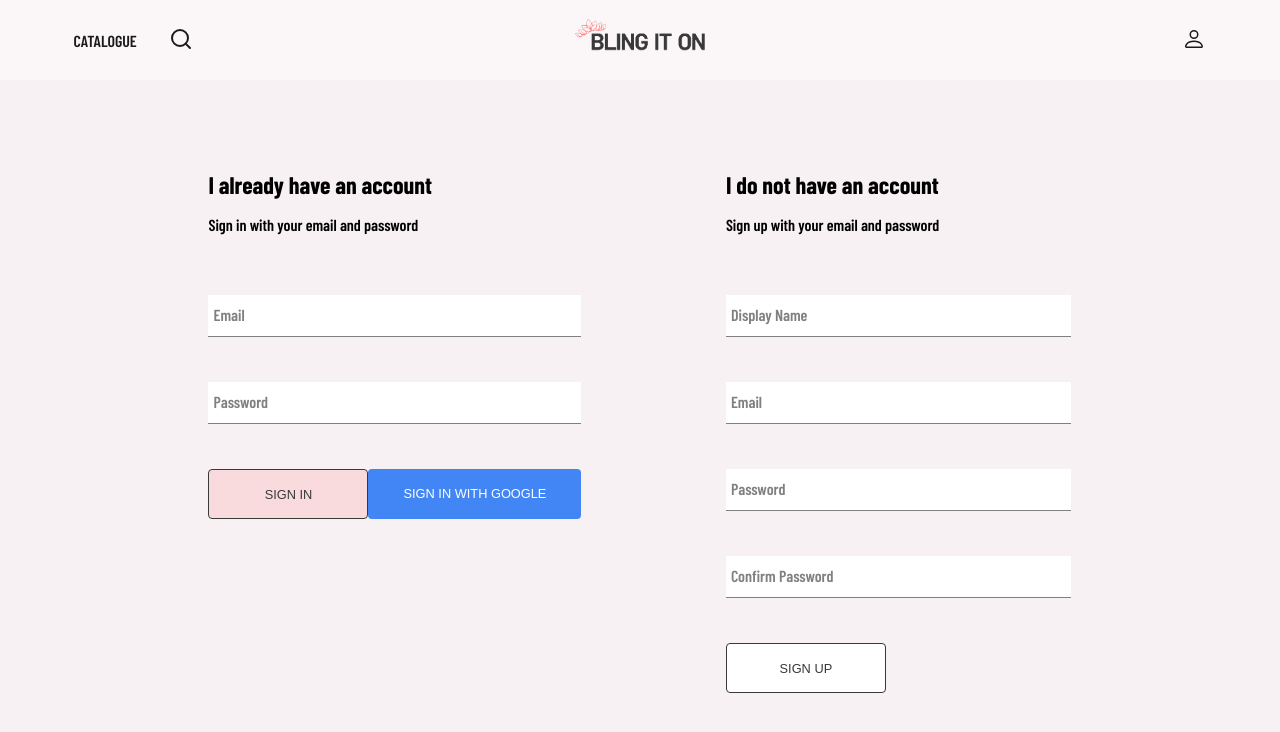
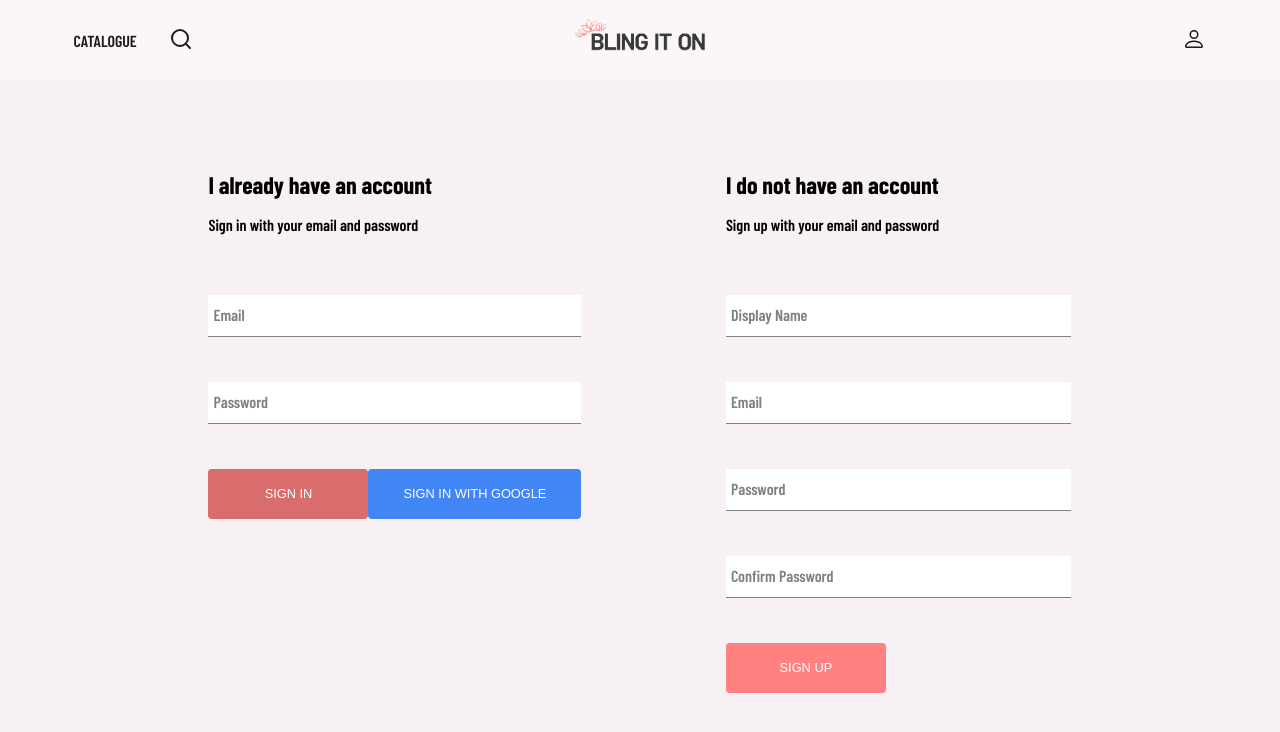
Before and after one commit to rafalin0/ecommerce, a React (Create React App) app: page /account in a window 1280 px wide. In both pictures the pointer is over the button "SIGN IN". Shown: the top 732 px of the page. Built offline with nearby package versions, Linux system fonts and the light colour scheme; no server answers; some icons are missing; a web font is replaced by a local one.

Commit message:
change button class on sign in, sign up, category item components

```diff
--- a/src/components/button/button.scss
+++ b/src/components/button/button.scss
@@ -15,9 +15,8 @@
   border-radius: 0.25rem;
 
   &:hover {
-    background-color: white;
-    color: #393939;
-    border: 1px solid #393939;
+    background-color: #d96c6c;
+    border: none;
   }
 
   &.google-sign-in {
--- a/src/components/category-item/Category.jsx
+++ b/src/components/category-item/Category.jsx
@@ -1,4 +1,7 @@
 import React, { useState } from "react";
+
+import Button from "../button/Button";
+
 import "./category.scss";
 
 function Category(props) {
@@ -22,7 +25,7 @@ function Category(props) {
         }}
       />
       <div className="category-text-container">
-        {isMouseOver ? <p>shop now</p> : <h2>{title}</h2>}
+        {isMouseOver ? <Button>shop now</Button> : <h2>{title}</h2>}
       </div>
     </div>
   );
--- a/src/components/category-item/category.scss
+++ b/src/components/category-item/category.scss
@@ -15,16 +15,15 @@
     cursor: pointer;
 
     & .category-image {
-      transform: scale(1.1);
-      transition: transform 6s cubic-bezier(0.25, 0.45, 0.45, 0.95);
+      filter: blur(1px) brightness(85%);
     }
 
-    & .category-text-container {
-      opacity: 0.9;
-      border-radius: 5px;
-      background: rgba(255, 255, 255, 0.7);
-      box-shadow: 0 5px 5px 5px rgba(106, 106, 106, 0.2);
-    }
+    // & .category-text-container {
+    //   opacity: 0.9;
+    //   border-radius: 5px;
+    //   background: rgba(255, 255, 255, 0.7);
+    //   box-shadow: 0 5px 5px 5px rgba(106, 106, 106, 0.2);
+    // }
   }
 
   &.large {
--- a/src/components/hero-section/HeroSection.jsx
+++ b/src/components/hero-section/HeroSection.jsx
@@ -13,7 +13,7 @@ function HeroSection() {
         <div className="body">
           <p>dainty, elegant, timeless</p>
           <p>
-            emphasiz ing women's elegance and independent and confident attitude
+            emphasizing women's elegance and independent and confident attitude
             towards life, integrating women's energy into the design concept,
             complemented by the craftsmen's exquisite craftsmanship, to achieve
             each piece of exquisite jewelry.
--- a/src/components/sign-in/SignIn.jsx
+++ b/src/components/sign-in/SignIn.jsx
@@ -2,7 +2,6 @@ import { useState } from "react";
 
 import {
   signInWithGooglePopup,
-  createUserDocumentFromAuth,
   signInAuthUserWithEmailAndPassword,
 } from "../../utils/firebase/firebase";
 
@@ -83,9 +82,7 @@ function SignIn() {
         />
 
         <div className="buttons-container">
-          <Button type="submit" buttonType="inverted">
-            Sign in
-          </Button>
+          <Button type="submit">Sign in</Button>
           <Button type="button" buttonType="google" onClick={logGoogleUser}>
             Sign in with Google
           </Button>
--- a/src/components/sign-up-form/SignUp.jsx
+++ b/src/components/sign-up-form/SignUp.jsx
@@ -103,9 +103,7 @@ function SignUp() {
           value={confirmPassword}
         />
         <div className="buttons-container">
-          <Button type="submit" buttonType="inverted">
-            Sign up
-          </Button>
+          <Button type="submit">Sign up</Button>
         </div>
       </form>
     </div>
```
